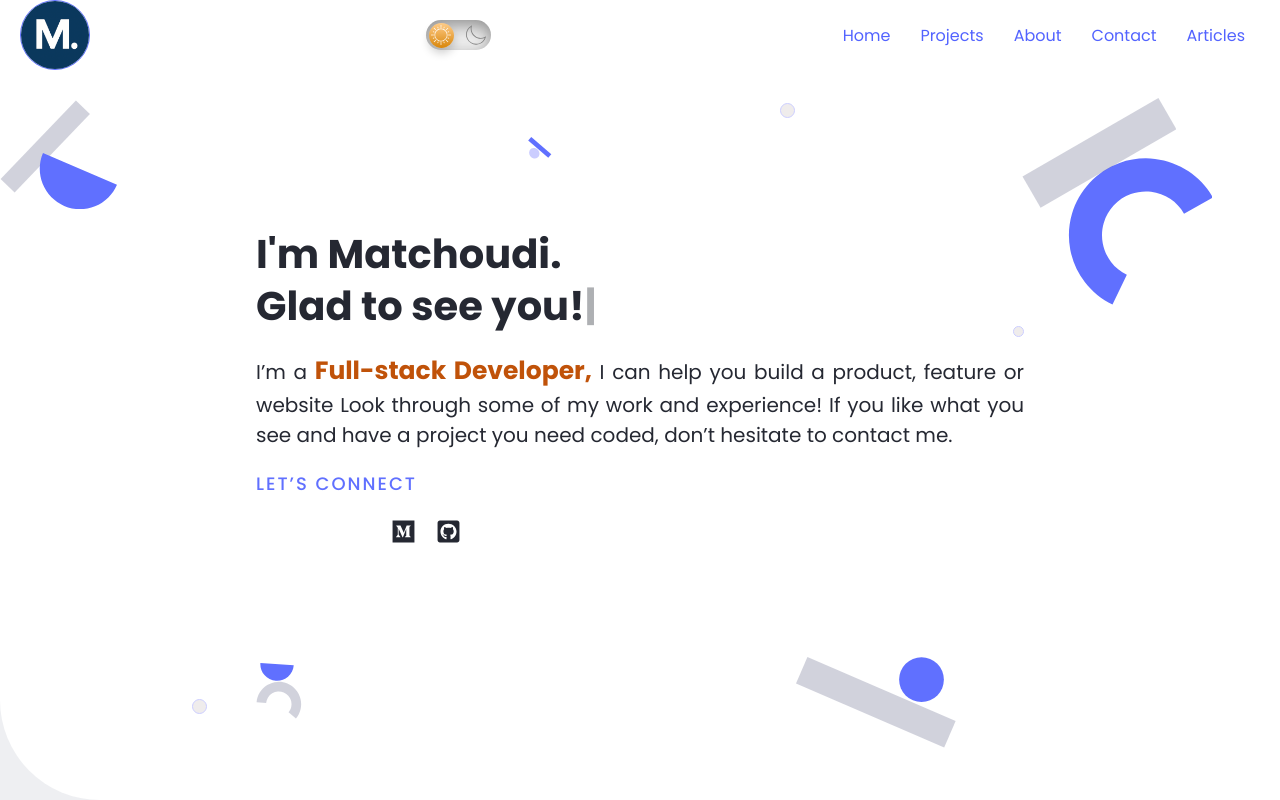
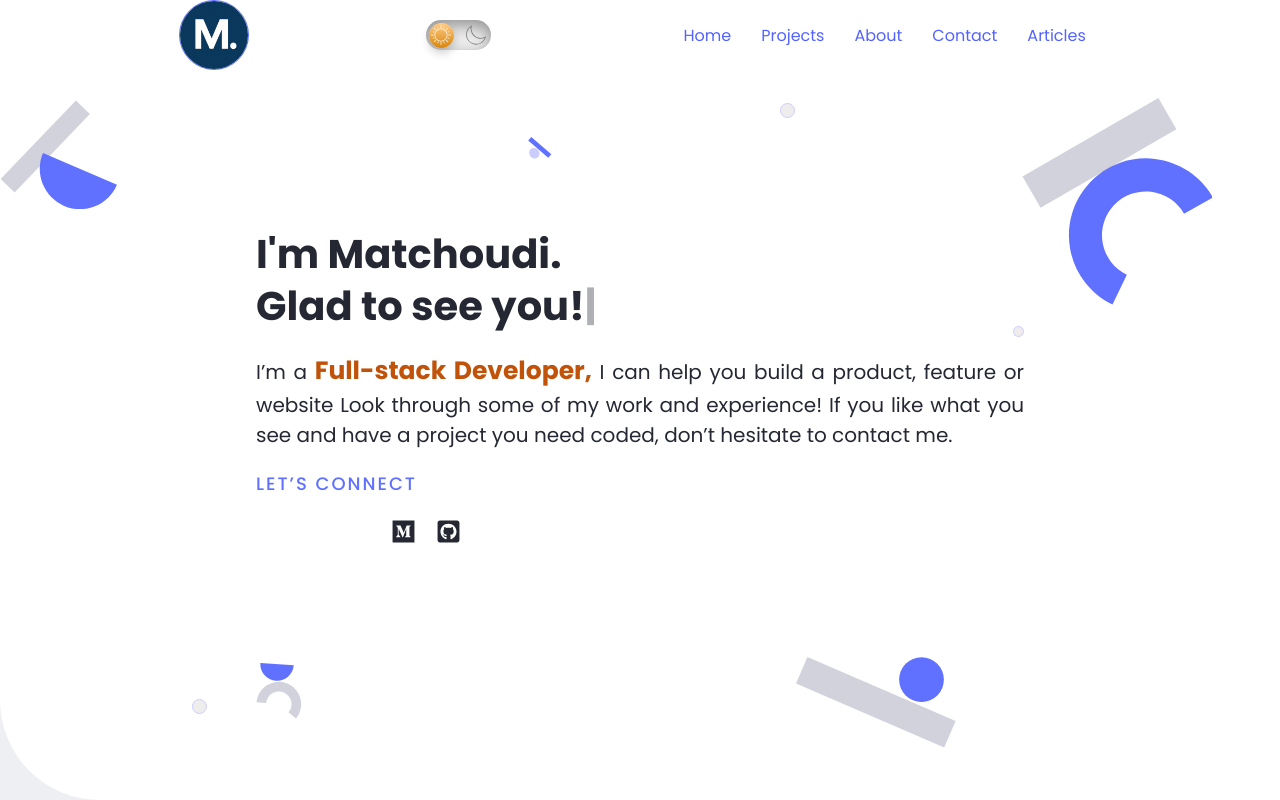
Before and after one commit to LionRouge1/my-portfolio, a React (Create React App) app: page / in a window 1280 px wide. Shown: the top 800 px of the page. Built offline with nearby package versions, Linux system fonts and the light colour scheme; some icons are missing.

Commit message:
Use percentage for the padding

```diff
--- a/src/styles/header.scss
+++ b/src/styles/header.scss
@@ -5,7 +5,7 @@ header {
   display: flex;
   justify-content: space-between;
   align-items: center;
-  padding: 0 20px;
+  padding: 0 14%;
   z-index: 100;
   transition: 0.4s all;
 
```
